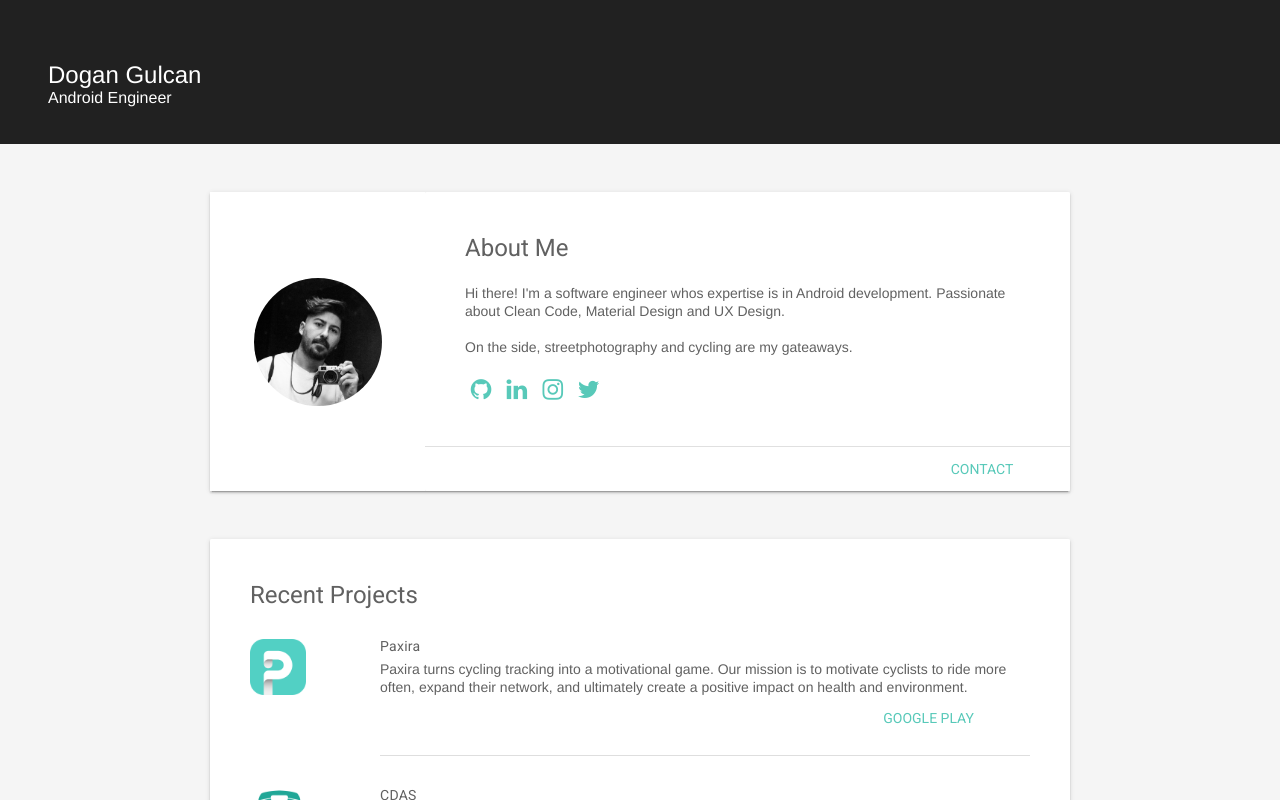
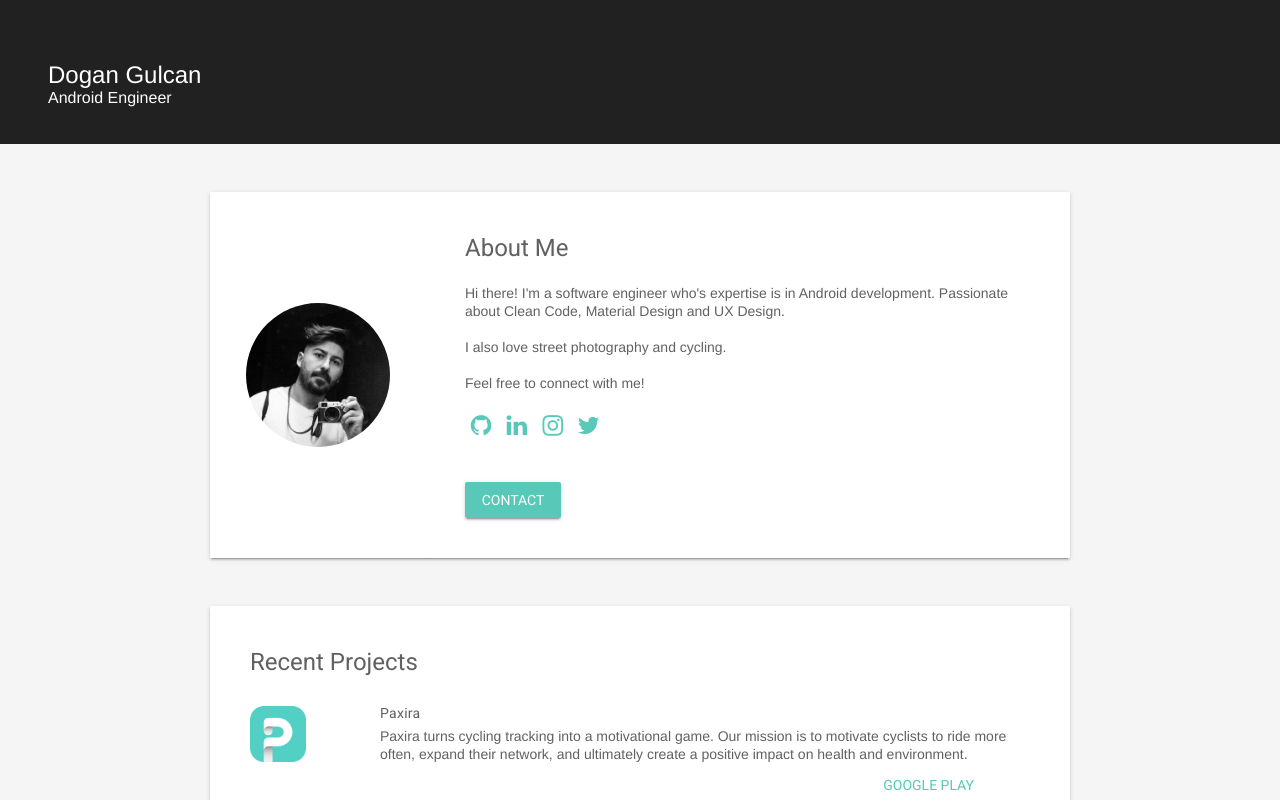
Before and after one commit to ganeshvl/personal-website, a plain HTML site: page index.html in a window 1280 px wide. Drawn offline with Linux system fonts and the light colour scheme; files whose address does not match are found by name.

Commit message:
copy-write changes

```diff
--- a/index.html
+++ b/index.html
@@ -81,8 +81,10 @@
             <div class="mdl-card mdl-cell mdl-cell--9-col-desktop mdl-cell--6-col-tablet mdl-cell--4-col-phone">
               <div class="mdl-card__supporting-text">
                 <h4>About Me</h4>
-                         Hi there! I'm a software engineer whos expertise is in Android development. Passionate about Clean Code, Material Design and UX Design.
-                 <br><br>On the side, streetphotography and cycling are my gateaways.<br><br>
+                         Hi there! I'm a software engineer who's expertise is in Android development. Passionate about Clean Code, Material Design and UX Design.
+                 <br><br>I also love street photography and cycling.
+                 <br><br>Feel free to connect with me!
+                  <br><br>
                   <button class="mdl-button mdl-js-button mdl-button--icon">
                    <a href="https://github.com/dgngulcan" target="_blank">
                      <i class="fa fa-github fa-1x"></i>
@@ -108,13 +110,16 @@
                    <a href="https://twitter.com/dgngulcan" target="_blank"">
                      <i class="fa fa-twitter fa-1x"></i>
                    </a>
-                  </button>
 
 
               </div>
-              <div class="mdl-card__actions" align="right">
-                <a href="mailto:dgngulcan@gmail.com" target="_top" class="mdl-button" >Contact</a>
+
+              <div style="margin-left: 40px; margin-bottom: 40px" >
+               <a href="mailto:dgngulcan@gmail.com" target="_top" class="mdl-button mdl-js-button mdl-button--raised mdl-button--accent">
+                   contact
+                </a>
               </div>
+
             </div>
           </section>
 
@@ -174,8 +179,6 @@ area. Read reviews, get exact directions get all the info you need, right there
               </div>
                 </div>
 
-
-
                 <div class="section__circle-container mdl-cell mdl-cell--2-col mdl-cell--1-col-phone">
                   <div class="section__circle-container__circle mdl-color--white">
                   <img  src="images/total_logo.webp" height="56px" width="56px" border-radius="48px">
@@ -190,18 +193,14 @@ area. Read reviews, get exact directions get all the info you need, right there
               </div>
                 </div>
 
-
-
             </div>
 
           </section>
-
 
         </div>
 
         <div class="mdl-layout__tab-panel" id="features">
         </div>
-
 
         <footer class="mdl-mega-footer">
           <div class="mdl-mega-footer--bottom-section">
--- a/styles.css
+++ b/styles.css
@@ -173,8 +173,8 @@ html, body {
   margin: 0 -8px -8px -8px;
 }
 .avatar {
-    width: 128px;
-    height: 128px;
+    width: 144px;
+    height: 144px;
     border-radius: 50%;
 }
 .mdl-demo section.section--center .section__text:not(:last-child) {
```
